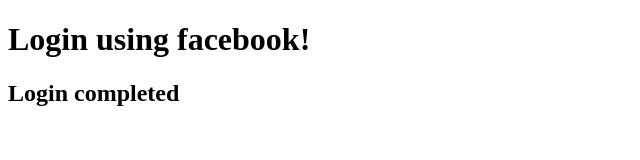
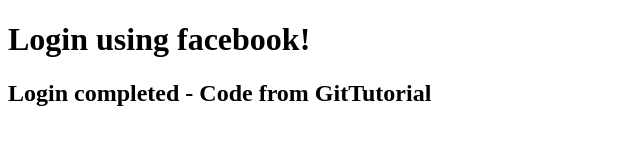
Before and after one commit to ankitpise/testrepo, a plain HTML site: page login.html in a window 1280 px wide. Shown: the whole page, without its empty margins (0-640 px from the left). Drawn offline with Linux system fonts and the light colour scheme.

Commit message:
Login completed line changed

```diff
--- a/login.html
+++ b/login.html
@@ -8,6 +8,6 @@
 </head>
 <body>
 	<h1>Login using facebook!</h1>
-	<h2>Login completed</h2>
+	<h2>Login completed - Code from GitTutorial</h2>
 </body>
 </html>
```
